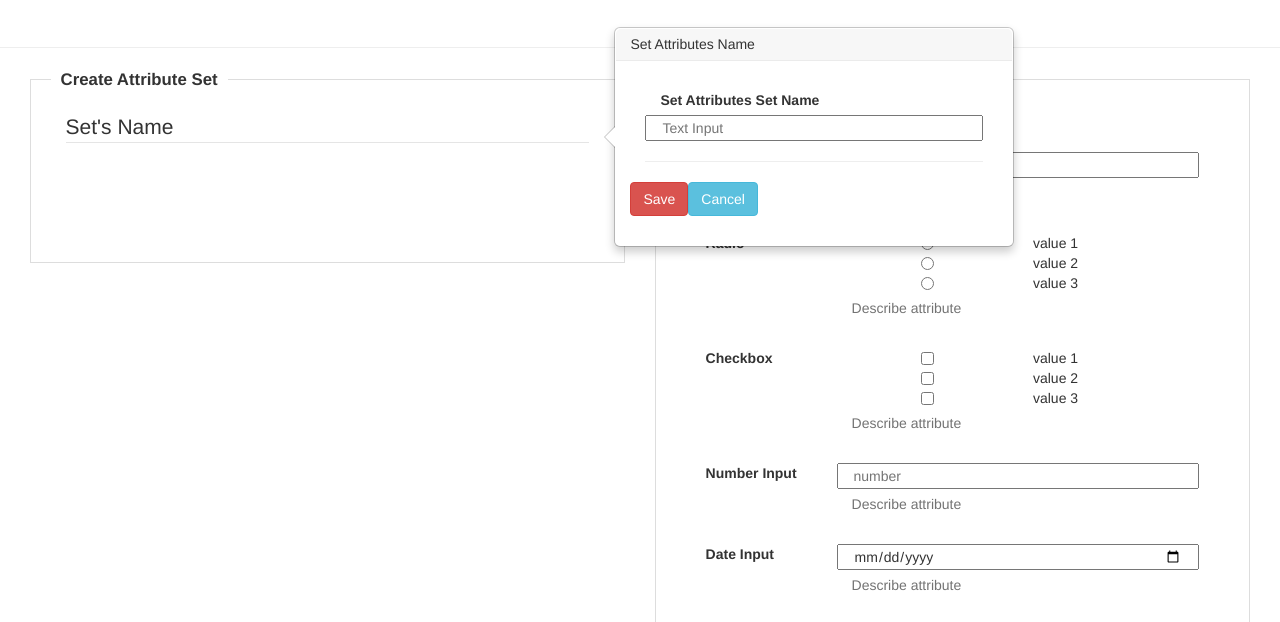
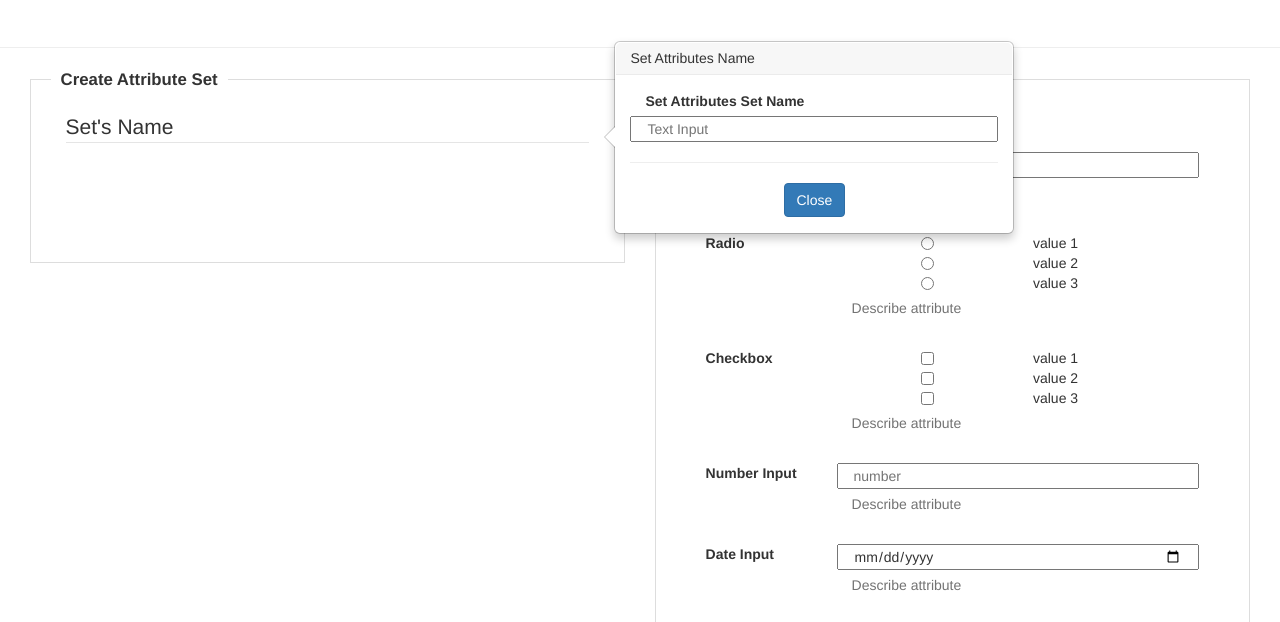
Before and after one commit to PhanHoangAnh/CreateDynamicAttributeSets, a plain HTML site: page dragable.html in a window 1280 px wide. Both pictures are taken after a click on the element "Set's Name". Shown: the part 113-735 px from the top of the page. Drawn offline with nearby package versions, Linux system fonts and the light colour scheme.

Commit message:
update GUI

```diff
--- a/dragable.html
+++ b/dragable.html
@@ -63,6 +63,10 @@
         width: 100%;
         background: #fafafa;
     }
+
+    main_panel >label {
+        margin-top: 7px;
+    }
     </style>
 
     <body>
--- a/js/DragNDrop.js
+++ b/js/DragNDrop.js
@@ -283,8 +283,6 @@ function createAttributePanel(nodeCopy) {
 
     var controlType = nodeCopy.controlType;
     var fileds = nodeCopy.attribute;
-    //console.log("controlType", controlType);
-    //console.log("fileds", fileds);
 
     var main_panel = document.createElement('main_panel');
     main_panel.classList.add("col-md-12");
@@ -308,13 +306,18 @@ function createAttributePanel(nodeCopy) {
 
             if (item == "required") {
                 var row = document.createElement("div");
-                row.classList.add("row");
+                // row.classList.add("row");
                 row.classList.add("clearfix");
+                row.style.float = "left";
+                row.style.width = "100%";
+                row.style["padding-top"] = "7px";
                 label.classList.remove("col-lg-12");
                 label.classList.remove("col-md-12");
                 label.classList.add("col-lg-6");
                 label.classList.add("col-md-6");
                 label.innerHTML = "Require";
+                input.classList.remove("col-lg-12");
+                input.classList.remove("col-md-12");
                 input.classList.add("col-md-6");
                 input.classList.add("col-lg-6");
                 input.type = fileds[item]["Input Type"];
@@ -358,23 +361,25 @@ function createAttributePanel(nodeCopy) {
     var hr = document.createElement("hr");
     hr.setAttribute("style", "width: 100%;display: block;float: left;");
     main_panel.appendChild(hr);
-    var save = document.createElement("button");
-    save.classList.add("btn");
-    save.classList.add("btn-danger");
-    save.innerHTML = "Save";
+    var closeBnt = document.createElement("button");
+    closeBnt.classList.add("btn");
+    closeBnt.classList.add("btn-primary");
+    closeBnt.innerHTML = "Close";
+    closeBnt.addEventListener("click", function(evt) {
+        $('[data-toggle=popover]').each(function() {
+            $(this).popover('hide');
+        });
+    }, false);
 
     var controlHandler = document.createElement("div");
-    controlHandler.classList.add("row");
-    var cancel = document.createElement("button");
-    cancel.classList.add("btn");
-    cancel.classList.add("btn-info")
-    cancel.innerHTML = "Cancel";
+    controlHandler.style["text-align"] = "center";
+    controlHandler.style["padding-bottom"] = "15px"
 
-    controlHandler.appendChild(save);
-    controlHandler.appendChild(cancel);
+    controlHandler.appendChild(closeBnt);
 
     var cover = document.createElement("cover");
     cover.classList.add("row");
+    cover.style.float = "left";
     main_panel.appendChild(controlHandler);
     cover.appendChild(main_panel);
     // Test
```
